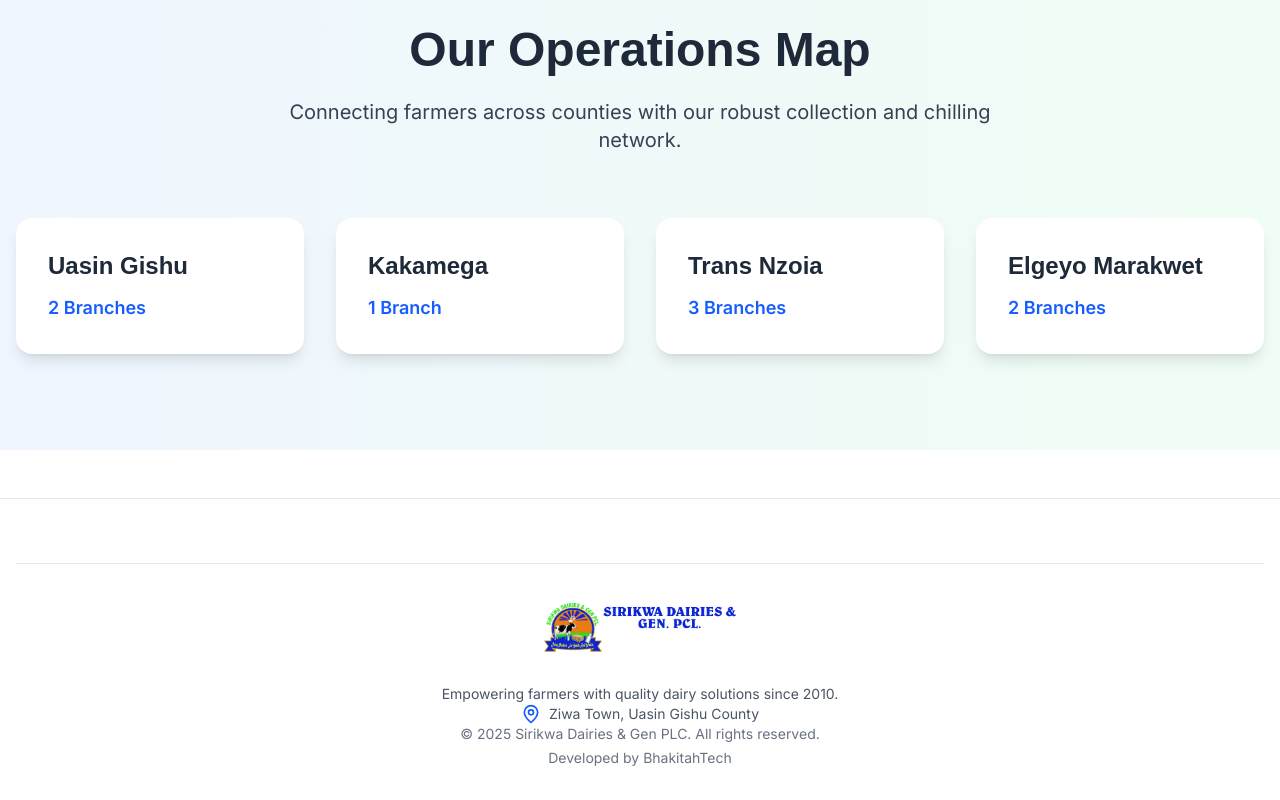
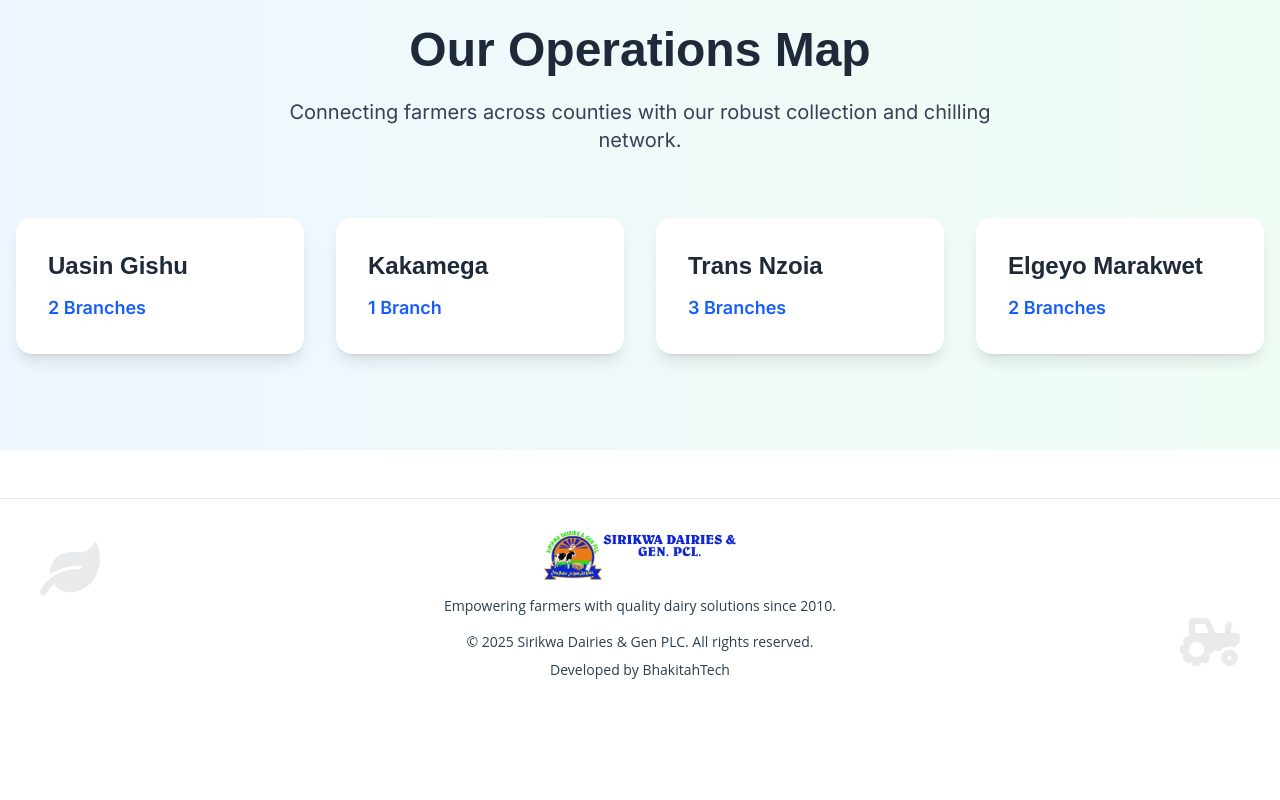
Before and after one commit to mugambijavan/sirikwa-dairies, a Next.js app: page / in a window 1280 px wide. Shown: the part 2767-3567 px from the top of the page. After the commit the page ends 3479 px from the top, so only its background shows below. Built offline with nearby package versions, Linux system fonts and the light colour scheme.

Commit message:
feat: add animated footer section with logo and background icons; enhance styling and content for improved user engagement

```diff
--- a/app/blog/page.tsx
+++ b/app/blog/page.tsx
@@ -4,7 +4,9 @@
     import Image from 'next/image';
     import AOS from 'aos';
     import 'aos/dist/aos.css';
-    import { Headphones, FileAudio } from 'lucide-react';
+    import { Headphones, FileAudio} from 'lucide-react';
+import { motion } from 'framer-motion';
+import { FaLeaf, FaTractor } from 'react-icons/fa';
 
     export default function Blog() {
     useEffect(() => {
@@ -118,6 +120,50 @@
             </div>
             </div>
         </section>
+   {/* Footer Section */}
+                <footer className="relative bg-[#ffffff] text-[#2c3e50] py-8 mt-12 border-t border-gray-200">
+                    {/* Background Icons */}
+                    <div className="absolute top-0 left-0 w-full h-full opacity-10 pointer-events-none">
+                    <FaLeaf className="text-6xl absolute top-10 left-10" />
+                    <FaTractor className="text-6xl absolute bottom-10 right-10" />
+                    </div>
+
+                    <div className="container mx-auto px-4">
+                    <div className="flex flex-col items-center">
+                        {/* Logo with Animation */}
+                        <motion.div
+                        initial={{ opacity: 0, y: 20 }}
+                        animate={{ opacity: 1, y: 0 }}
+                        transition={{ duration: 0.5 }}
+                        className="mb-4"
+                        >
+                        <Image
+                            src="/sirikwalogo.jpg"
+                            alt="Sirikwa Dairies Logo"
+                            width={192}
+                            height={80}
+                            className="object-contain"
+                        />
+                        </motion.div>
+
+                        {/* Description */}
+                        <p className="text-center text-sm mb-4" style={{ fontFamily: 'Open Sans, sans-serif' }}>
+                        Empowering farmers with quality dairy solutions since 2010.
+                        </p>
+
+                        {/* Copyright */}
+                        <p className="text-center text-sm" style={{ fontFamily: 'Open Sans, sans-serif' }}>
+                        © {new Date().getFullYear()} Sirikwa Dairies & Gen PLC. All rights reserved.
+                        </p>
+                        <p className="text-center text-sm mt-2" style={{ fontFamily: 'Open Sans, sans-serif' }}>
+                        Developed by{' '}
+                        <a href="https://bhakitah.co.ke" target="_blank" rel="noopener" className="text-[#2c3e50] hover:text-[#8bc34a] transition">
+                            BhakitahTech
+                        </a>
+                        </p>
+                    </div>
+                    </div>
+                </footer>
 
         <style jsx global>{`
             .audio-player {
--- a/app/contact/page.tsx
+++ b/app/contact/page.tsx
@@ -3,6 +3,10 @@
 import { useEffect } from 'react';
 import AOS from 'aos';
 import 'aos/dist/aos.css';
+import { motion } from 'framer-motion';
+import Image from 'next/image';
+import { FaLeaf, FaTractor} from 'react-icons/fa';
+
 
 export default function Contact() {
   useEffect(() => {
@@ -75,6 +79,50 @@ export default function Contact() {
           </div>
         </div>
       </section>
+            {/* Footer Section */}
+            <footer className="relative bg-[#ffffff] text-[#2c3e50] py-8 mt-12 border-t border-gray-200">
+              {/* Background Icons */}
+              <div className="absolute top-0 left-0 w-full h-full opacity-10 pointer-events-none">
+                <FaLeaf className="text-6xl absolute top-10 left-10" />
+                <FaTractor className="text-6xl absolute bottom-10 right-10" />
+              </div>
+
+              <div className="container mx-auto px-4">
+                <div className="flex flex-col items-center">
+                  {/* Logo with Animation */}
+                  <motion.div
+                    initial={{ opacity: 0, y: 20 }}
+                    animate={{ opacity: 1, y: 0 }}
+                    transition={{ duration: 0.5 }}
+                    className="mb-4"
+                  >
+                    <Image
+                      src="/sirikwalogo.jpg"
+                      alt="Sirikwa Dairies Logo"
+                      width={192}
+                      height={80}
+                      className="object-contain"
+                    />
+                  </motion.div>
+
+                  {/* Description */}
+                  <p className="text-center text-sm mb-4" style={{ fontFamily: 'Open Sans, sans-serif' }}>
+                    Empowering farmers with quality dairy solutions since 2010.
+                  </p>
+
+                  {/* Copyright */}
+                  <p className="text-center text-sm" style={{ fontFamily: 'Open Sans, sans-serif' }}>
+                    © {new Date().getFullYear()} Sirikwa Dairies & Gen PLC. All rights reserved.
+                  </p>
+                  <p className="text-center text-sm mt-2" style={{ fontFamily: 'Open Sans, sans-serif' }}>
+                    Developed by{' '}
+                    <a href="https://bhakitah.co.ke" target="_blank" rel="noopener" className="text-[#2c3e50] hover:text-[#8bc34a] transition">
+                      BhakitahTech
+                    </a>
+                  </p>
+                </div>
+              </div>
+            </footer>
     </main>
   );
 }
--- a/app/page.tsx
+++ b/app/page.tsx
@@ -4,12 +4,13 @@ import Link from 'next/link';
 import Image from 'next/image';
 import { Swiper, SwiperSlide } from 'swiper/react';
 import { Autoplay, Pagination } from 'swiper/modules';
-import { CheckCircle, MapPin} from 'lucide-react';
+import { CheckCircle} from 'lucide-react';
 import AOS from 'aos';
 import 'swiper/css';
 import 'swiper/css/pagination';
 import 'aos/dist/aos.css';
 import { motion } from 'framer-motion';
+import { FaLeaf, FaTractor } from 'react-icons/fa';
 
 export default function Home() {
   const [activeTab, setActiveTab] = useState(1);
@@ -354,41 +355,47 @@ export default function Home() {
       </section>
 
           {/* Footer Section */}
-      <footer className="bg-white text-gray-800 py-8 mt-12 border-t border-gray-200">
+                      <footer className="relative bg-[#ffffff] text-[#2c3e50] py-8 mt-12 border-t border-gray-200">
+                        {/* Background Icons */}
+                        <div className="absolute top-0 left-0 w-full h-full opacity-10 pointer-events-none">
+                          <FaLeaf className="text-6xl absolute top-10 left-10" />
+                          <FaTractor className="text-6xl absolute bottom-10 right-10" />
+                        </div>
+
                         <div className="container mx-auto px-4">
-              {/* Copyright */}
+                          <div className="flex flex-col items-center">
+                            {/* Logo with Animation */}
                             <motion.div
-                  className="border-t border-gray-200 mt-8 pt-6 flex flex-col items-center"
-                  initial={{ opacity: 0 }}
-                  animate={{ opacity: 1 }}
-                  transition={{ duration: 0.8, delay: 0.4 }}
+                              initial={{ opacity: 0, y: 20 }}
+                              animate={{ opacity: 1, y: 0 }}
+                              transition={{ duration: 0.5 }}
+                              className="mb-4"
                             >
-                  <div className="relative w-48 h-20 mb-4">
                               <Image
                                 src="/sirikwalogo.jpg"
                                 alt="Sirikwa Dairies Logo"
-                          fill
+                                width={192}
+                                height={80}
                                 className="object-contain"
                               />
-                  </div>
-                  <p className="text-gray-600 text-sm text-center" style={{ fontFamily: 'Inter, sans-serif' }}>
+                            </motion.div>
+
+                            {/* Description */}
+                            <p className="text-center text-sm mb-4" style={{ fontFamily: 'Open Sans, sans-serif' }}>
                               Empowering farmers with quality dairy solutions since 2010.
                             </p>
-                  <div className="flex items-center gap-2">
-                      <MapPin className="w-5 h-5 text-blue-600" />
-                      <span className="text-gray-600 text-sm" style={{ fontFamily: 'Inter, sans-serif' }}>
-                          Ziwa Town, Uasin Gishu County
-                      </span>
-                  </div>
-                  <p className="text-gray-500 text-sm text-center" style={{ fontFamily: 'Inter, sans-serif' }}>
+
+                            {/* Copyright */}
+                            <p className="text-center text-sm" style={{ fontFamily: 'Open Sans, sans-serif' }}>
                               © {new Date().getFullYear()} Sirikwa Dairies & Gen PLC. All rights reserved.
                             </p>
-                  <p className="text-gray-500 text-sm mt-1 text-center" style={{ fontFamily: 'Inter, sans-serif' }}>
-                      Developed by <a href="https://bhakitah.co.ke" target="_blank" rel="noopener" className="hover:text-blue-600 transition">
+                            <p className="text-center text-sm mt-2" style={{ fontFamily: 'Open Sans, sans-serif' }}>
+                              Developed by{' '}
+                              <a href="https://bhakitah.co.ke" target="_blank" rel="noopener" className="text-[#2c3e50] hover:text-[#8bc34a] transition">
                                 BhakitahTech
                               </a>
                             </p>
-              </motion.div>
+                          </div>
                         </div>
                       </footer>
     </main>
```
Lines whose indentation alone changed are shown as unchanged.
